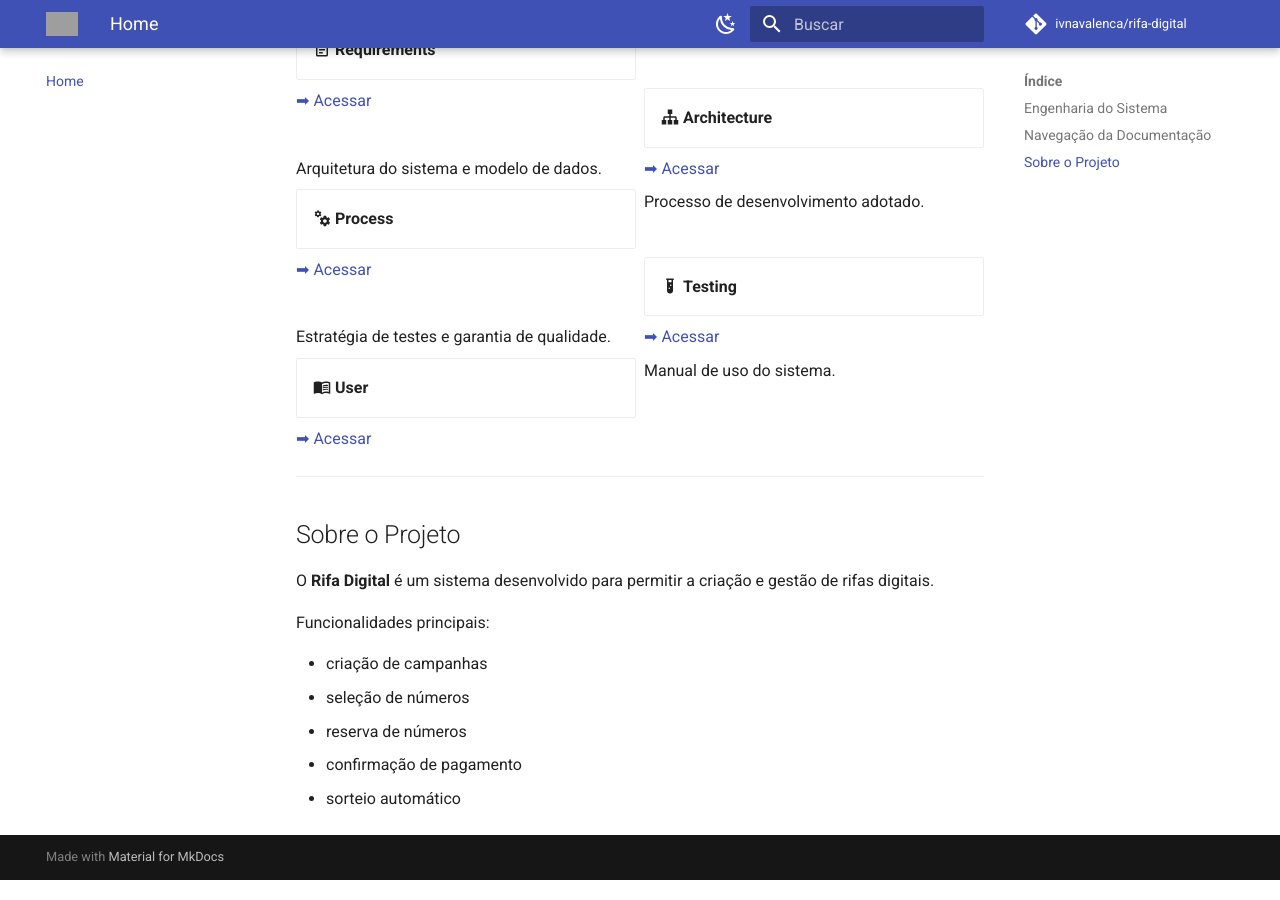
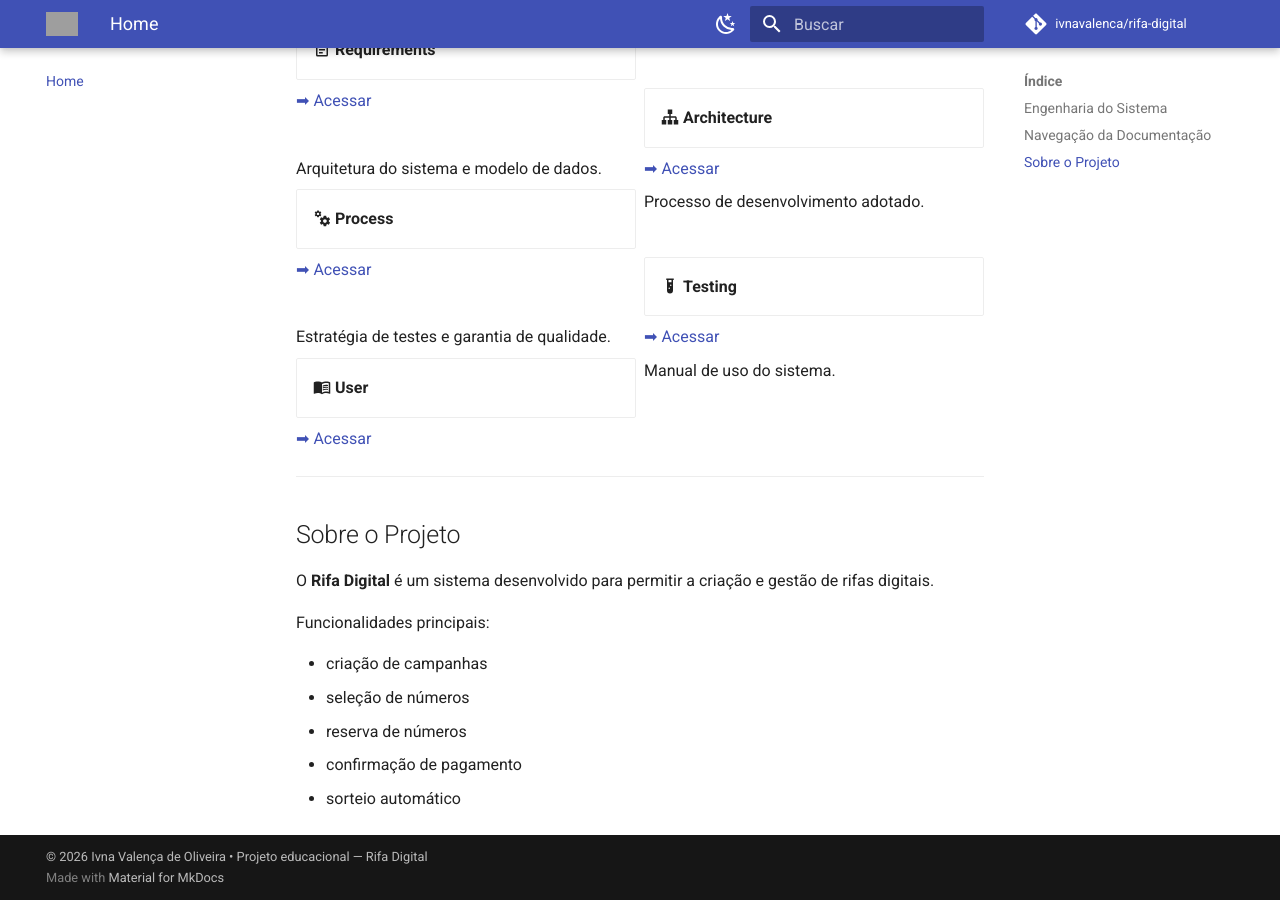
Before and after one commit to ivnavalenca/rifa-digital, an MkDocs documentation site: the page built from docs/index.md, in a window 1280 px wide and 900 px high, scrolled down 2067 px. Built offline with MkDocs 1.6.1 and Material for MkDocs 9.7.7, drawn with Linux system fonts in a browser that asks for light colours; comment, search, counter and statistics services are not loaded; grey boxes are pictures that could not be loaded.

Commit message:
Update mkdocs.yml

```diff
--- a/mkdocs.yml
+++ b/mkdocs.yml
@@ -1,3 +1,4 @@
+
 site_name: Rifa Digital
 site_description: Documentação do sistema Rifa Digital
 site_author: Ivna Valença de Oliveira
@@ -9,6 +10,7 @@
 theme:
   name: material
   language: pt-BR
+
   logo: assets/images/logo.png
   favicon: assets/images/favicon.png
 
@@ -33,6 +35,7 @@
     - navigation.expand
     - navigation.top
     - navigation.indexes
+    - navigation.path
     - content.code.copy
     - search.highlight
     - search.share
@@ -47,7 +50,6 @@
   - md_in_html
   - toc:
       permalink: true
-
   - pymdownx.details
   - pymdownx.tabbed
   - pymdownx.highlight
@@ -68,6 +70,9 @@
 extra:
   mermaid:
     theme: default
+
+copyright: |
+  © 2026 Ivna Valença de Oliveira • Projeto educacional — Rifa Digital
 
 nav:
   - Home: index.md
```
